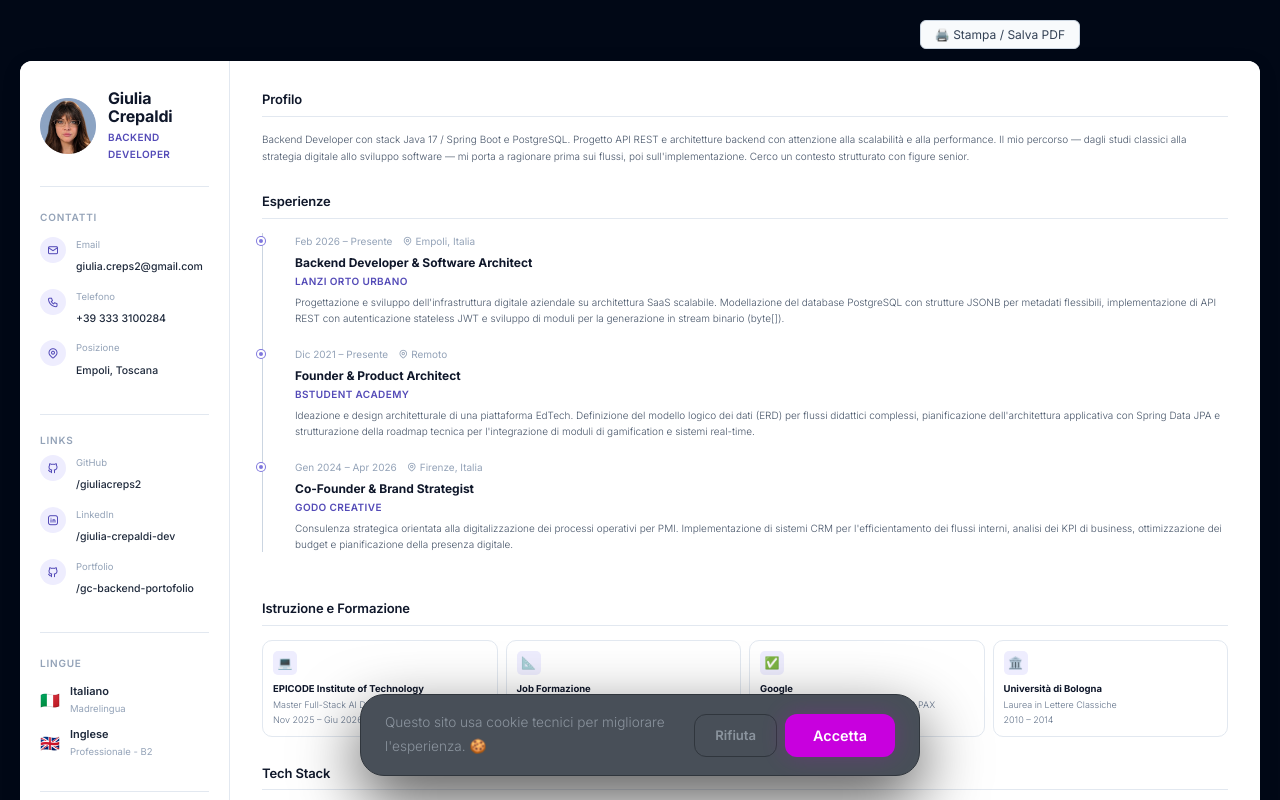
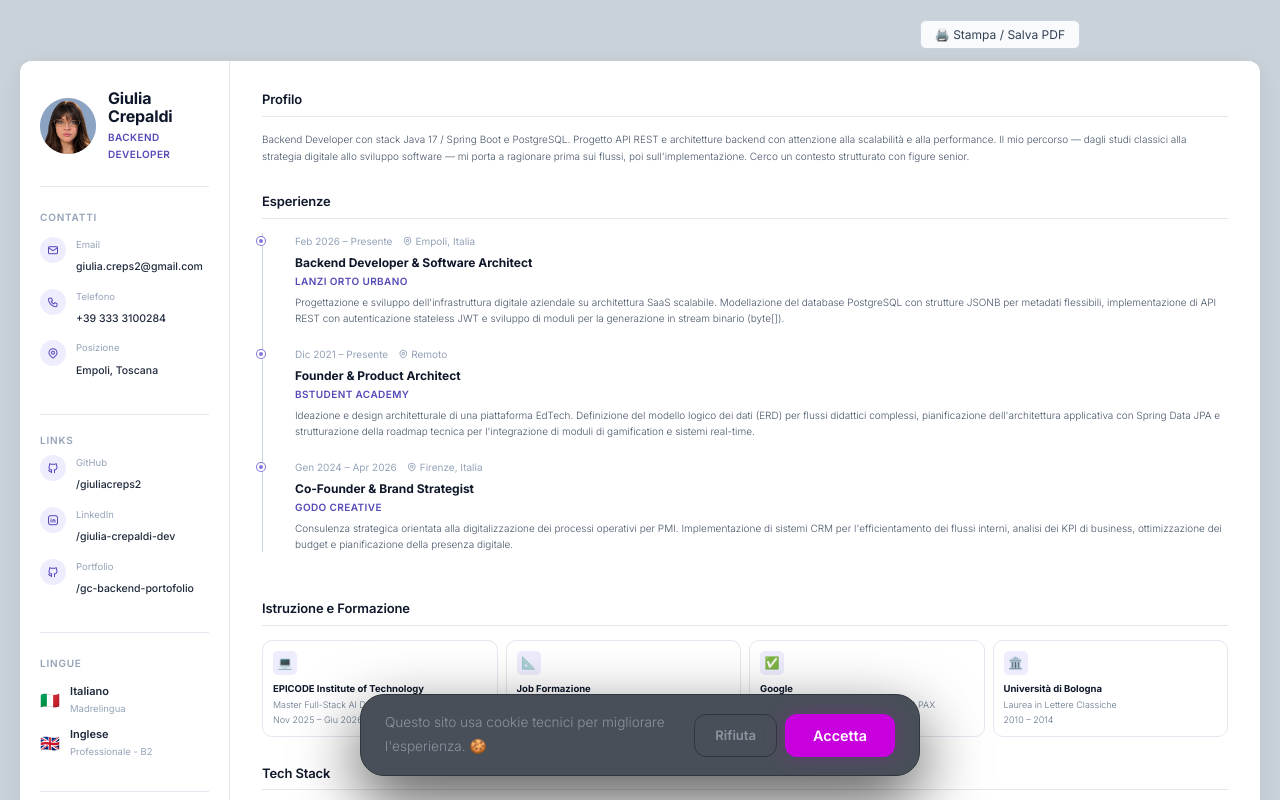
Before and after one commit to giuliacreps2/gc-backend-portofolio, a React (Vite) app: page /#/cv in a window 1280 px wide. Shown: the top 800 px of the page. Built offline with nearby package versions, Linux system fonts and the light colour scheme.

Commit message:
fixed CV layout

```diff
--- a/src/components/CVPage.tsx
+++ b/src/components/CVPage.tsx
@@ -117,7 +117,7 @@
   return (
     <div
       style={{
-        backgroundColor: "var(--bg)",
+        backgroundColor: "var(--text-secondary)",
         minHeight: "100vh",
         padding: "20px",
         fontFamily: "'Inter', sans-serif",
@@ -248,7 +248,7 @@
         .edu-school { font-size: 9.5px; font-weight: 700; color: #0f172a; }
         .edu-para { font-size: 9px; color: #64748b; line-height: 1.3; margin: 0; }
 
-        .tech-section { margin-bottom: 2px; }
+        .tech-section { margin-bottom: 0px; }
         .tech-grid { display: grid; grid-template-columns: repeat(2, 1fr); gap: 8px }
         .tech-category { font-size: 9.5px; font-weight: 600; color: #94a3b8; text-transform: uppercase; letter-spacing: 0.06em; margin-bottom: 5px; }
         .tags { display: flex; flex-wrap: wrap; gap: 5px; }
```
